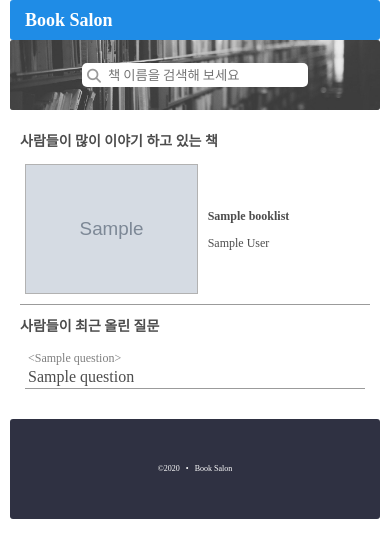
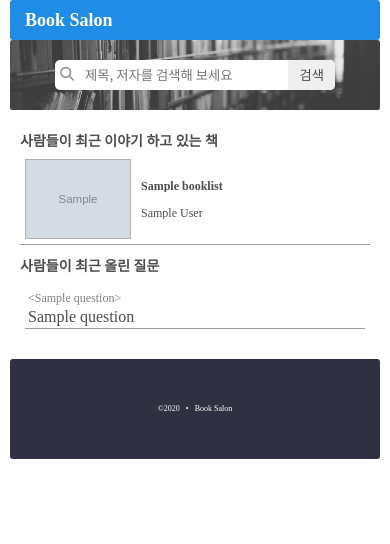
Before and after one commit to namseokyoo/booksalon_flask, a Flask app: page / in a window 390 px wide. Shown: the top 544 px of the page. Run offline with Flask 2, Linux system fonts and the light colour scheme; grey boxes marked "Sample" are stand-in pictures; a database or web service that is not in the repository returns one stand-in record (values such as "Sample title"); some libraries are stand-ins or nearby versions.

Commit message:
Fix style & complete first main version

```diff
--- a/static/css/bookboard.css
+++ b/static/css/bookboard.css
@@ -1,3 +1,7 @@
+.board {
+    width: inherit;
+}
+
 .board__title {
     font-size: 16px;
     font-weight: 700;
--- a/static/css/bookinfo.css
+++ b/static/css/bookinfo.css
@@ -4,6 +4,7 @@
     margin-bottom: 15px;
     border-bottom: var(--border_line);
     padding: 15px 10px;
+    width: inherit;
 }
 
 .book__cover > img {
--- a/static/css/home.css
+++ b/static/css/home.css
@@ -29,27 +29,37 @@
 
 .search-box__search-bar {
     display: flex;
-    justify-content: center;
-    align-items: center;
     color: var(--main_gray);
     background-color: white;
-    /* width: 50%; */
-    padding: 3px 5px;
+    width: 40%;
+    height: 30px;
+    min-width: 280px;
+    padding: 3px 0px;
     position: absolute;
     z-index: 2;
     border-radius: 5px;
 }
+
+.search-box__search-bar form {
+    display: flex;
+    justify-content: space-between;
+    align-items: center;
+    width: 100%;
+    margin-left: 5px;
+}
+.search-box__search-bar form button {
+    background-color:;rgba(0, 0, 0, 0.3);
+    border: none;
+    height: 30px;
+    padding: 0px 11px;
+    border-top-right-radius: 5px;
+    border-bottom-right-radius: 5px;
+    color: rgba(0, 0, 0, 0.7);
+    cursor: pointer;
+}
+
 .search-box__input {
     border: none;
-}
-
-.content {
-    width: 100%;
-    max-width: 700px;
-    display: flex;
-    flex-direction: column;
-    align-items: center;
-    padding: 10px;
 }
 
 .recent {
@@ -67,6 +77,10 @@
     padding: 10px 0px;
 }
 
+.recent-book a {
+    width: 210px;
+}
+
 .recent-book__info {
     display: flex;
     flex-direction: column;
@@ -74,7 +88,7 @@
     justify-content: space-between;
     margin: 0px 15px;
     width: 180px;
-    height: 180px;
+    height: 170px;
     font-size: 12px;
     position: relative;
 }
@@ -110,29 +124,35 @@
 }
 
 @media (max-width: 630px) {
+    .recent-book__info img {
+        height: 80px;
+    }
     .recent-book {
         flex-direction: column;
         width: 100%;
         align-items: flex-start;
         padding: 0px 0px;
     }
+    .recent-book a {
+        width: 100%;
+    }
     .recent-book__info {
         margin: 0px 5px;
         flex-direction: row;
-        align-items: center;
-        height: 150px;
+        height: 90px;
         width: 100%;
     }
-    .recent-book__author {
-        overflow: visible;
-        text-overflow: initial;
-    }
+
     .recent-book__title {
-        overflow: visible;
-        width: auto;
+        width: 60vw;
     }
     .recent-book__info__detail {
         align-items: flex-start;
+        margin-right: 10px;
+    }
+
+    .recent-book__info__detail:last-child {
+        width: 100%;
     }
     .recent-book__title {
         margin-bottom: 15px;
--- a/static/css/searchresult.css
+++ b/static/css/searchresult.css
@@ -4,7 +4,10 @@
     margin: 15px 0px;
 }
 
-.search-list {
+.result-column {
+    display: flex;
+    flex-direction: column;
+    justify-content: center;
 }
 
 .search-list__result {
@@ -30,8 +33,8 @@
 }
 
 .contents {
-    margin-top: 15px;
-    line-height: 120%;
+    margin-top: 10px;
+    line-height: 130%;
     font-size: 12px;
     max-height: 2.4em;
     overflow: hidden;
@@ -40,7 +43,7 @@
     -webkit-box-orient: vertical;
 }
 
-@media (max-width: 999px) {
+@media (max-width: 630px) {
     .contents,
     .divide {
         display: none;
@@ -50,6 +53,9 @@
         display: block;
     }
     .result-desc span {
-        margin: 13px 0px;
+        margin: 11px 0px;
+    }
+    .title {
+        line-height: 120%;
     }
 }
--- a/static/css/style.css
+++ b/static/css/style.css
@@ -34,6 +34,15 @@ body {
     align-items: center;
 }
 
+.content {
+    width: 100%;
+    max-width: 700px;
+    display: flex;
+    flex-direction: column;
+    align-items: center;
+    padding: 10px;
+}
+
 a {
     text-decoration: none;
     color: inherit;
--- a/templates/bookboard.html
+++ b/templates/bookboard.html
@@ -13,6 +13,7 @@
 
 <body>
     {% include 'header.html' %}
+    <div class="content">
         {% include 'bookinfo.html' %}
 
 
@@ -47,6 +48,7 @@
             <button class="write" type="button" onclick="location.href='/write?book={{book.isbn}}'"><i
                     class="fas fa-question"></i><span>질문쓰기</span></button>
         </div>
+    </div>
     {% include 'footer.html' %}
     <script src="https://kit.fontawesome.com/44da77f87a.js" crossorigin="anonymous"></script>
 </body>
--- a/templates/detail.html
+++ b/templates/detail.html
@@ -10,6 +10,7 @@
 
 <body>
     {% include 'header.html' %}
+    <div class="content">
         {% include 'bookinfo.html' %}
 
         <div class="detail board">
@@ -83,13 +84,14 @@
                         </div>
                     </div>
                     <div>
-                    <textarea class="question__text reply_question__text" name="reply-text" placeholder="새로운 댓글을 입력하세요"
-                        required></textarea>
+                        <textarea class="question__text reply_question__text" name="reply-text"
+                            placeholder="새로운 댓글을 입력하세요" required></textarea>
                     </div>
                     <div class="submit">
                         <button class="btn" type="submit"><i class="fas fa-paper-plane"></i>보내기</button>
                     </div>
                 </form>
+            </div>
         </div>
     </div>
     {% include 'footer.html' %}
--- a/templates/index.html
+++ b/templates/index.html
@@ -16,14 +16,17 @@
     <div class="search-box">
         <img src="static/img/library.jpg" />
         <div class="search-box__search-bar">
-            <i class="fas fa-search fa-sm"></i>
             <form action="/search">
-                <input type="text" name="param" class="search-box__input" placeholder="책 이름을 검색해 보세요" />
+                <div>
+                    <i class="fas fa-search fa-sm"></i>
+                    <input type="text" name="param" class="search-box__input" placeholder="제목, 저자를 검색해 보세요" required />
+                </div>
+                <button type="submit">검색</button>
             </form>
         </div>
     </div>
     <div class="content">
-        <h3 class="recent">사람들이 많이 이야기 하고 있는 책</h3>
+        <h3 class="recent">사람들이 최근 이야기 하고 있는 책</h3>
         <div class="recent-book">
             {% for recent_booklist in recent_booklists %}
             <a href="/bookboard?book={{recent_booklist.isbn}}">
--- a/templates/search.html
+++ b/templates/search.html
@@ -22,7 +22,7 @@
             </form>
         </div>
     </div>
-
+    <div class="content">
         <h3 class="search-result">'{{param}}'검색결과</h3>
         <div class="search-list">
             <ul>
@@ -52,7 +52,7 @@
                 {% endfor%}
             </ul>
         </div>
-
+    </div>
 
     {% include 'footer.html' %}
     <script src="https://kit.fontawesome.com/44da77f87a.js" crossorigin="anonymous"></script>
```
Also changed, not shown: templates/write.html (+4 -7 lines). Lines whose indentation alone changed are shown as unchanged.
